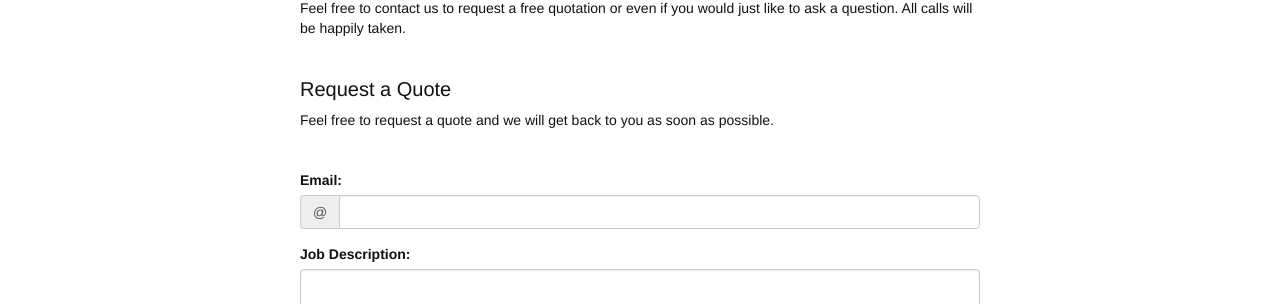
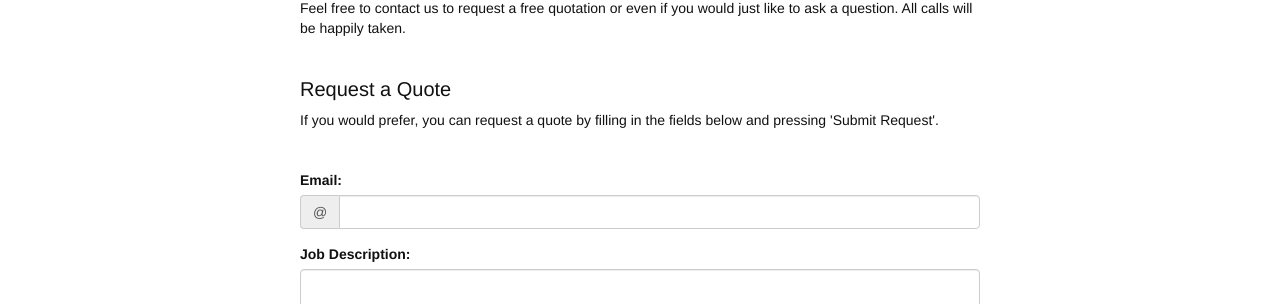
Before and after one commit to mfcbricklaying/mfcbricklaying.github.io, a Jekyll site: the page built from contact.md, in a window 1280 px wide. Shown: the part 547-851 px from the top of the page. Built offline with Jekyll 4.4.1, drawn with Linux system fonts in a browser that asks for light colours.

Commit message:
contact text altered

```diff
--- a/contact.md
+++ b/contact.md
@@ -29,7 +29,7 @@ enabled: true
 </p><br />
 
 <h4>Request a Quote</h4>
-<p>Feel free to request a quote and we will get back to you as soon as possible.</p><br />
+<p>If you would prefer, you can request a quote by filling in the fields below and pressing 'Submit Request'.</p><br />
 
 <form action="//formspree.io/{{ site.email }}" method="POST">
   <div class="form-group">
```
